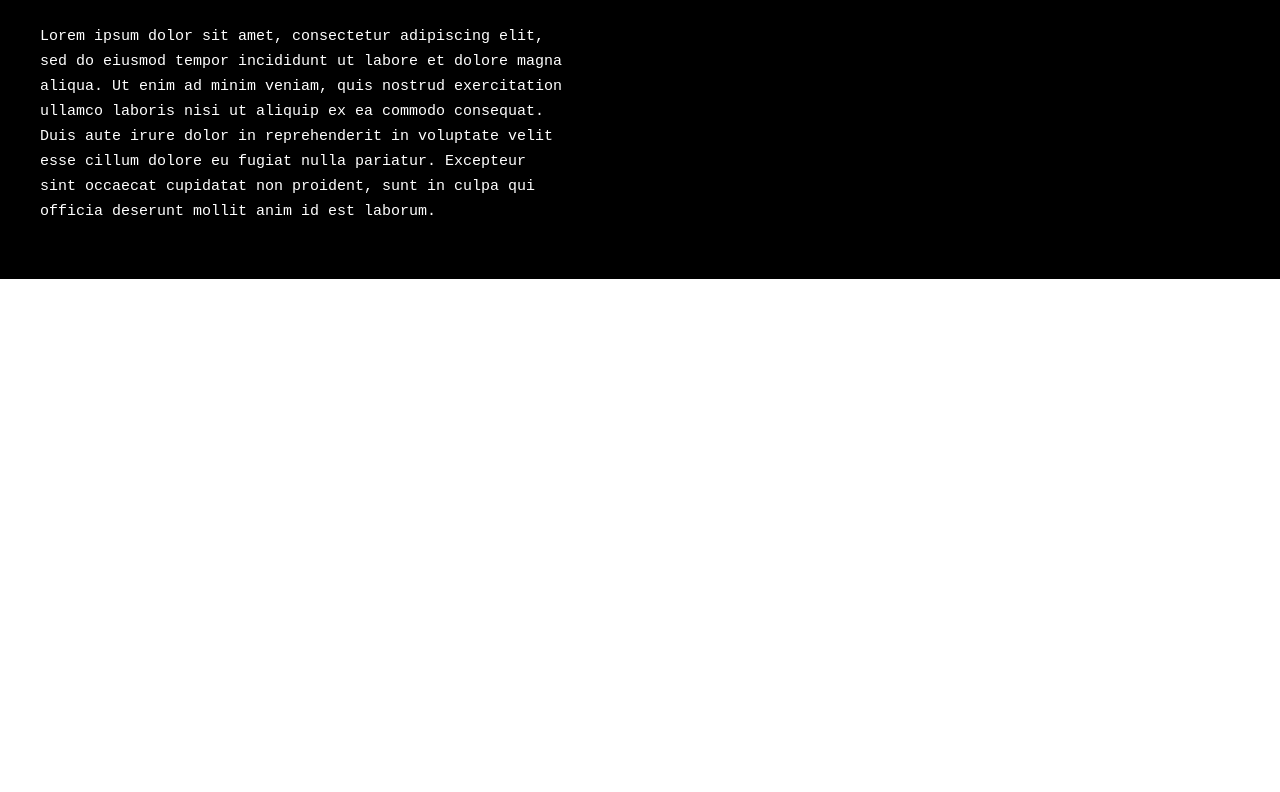
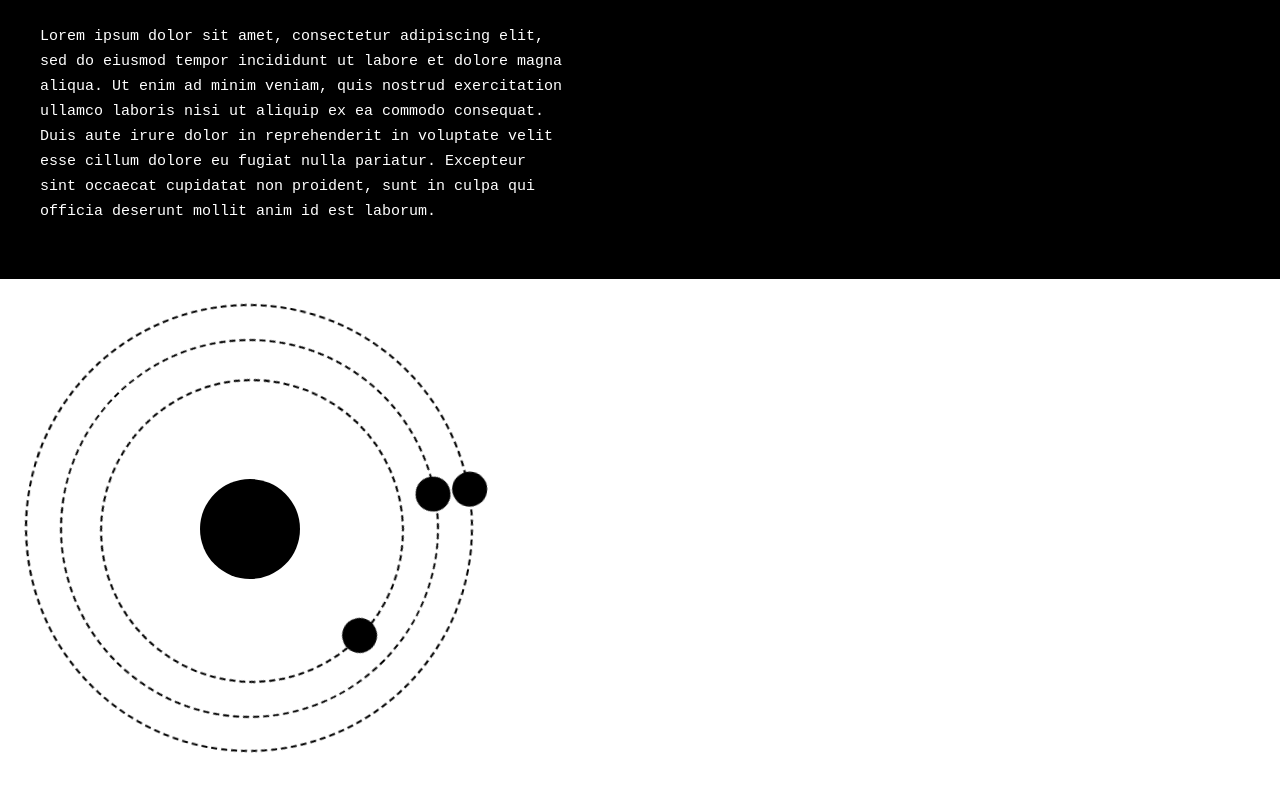
Before and after one commit to nstuhldreher1/PortfolioWebsite, a React (Create React App) app in the folder my-app/: page / in a window 1280 px wide. Shown: the part 344-1136 px from the top of the page. Before the commit the page ends 800 px from the top, so only its background shows below. Built offline with nearby package versions, Linux system fonts and the light colour scheme.

Commit message:
Added orbit animation for styling.

```diff
--- a/my-app/src/App.js
+++ b/my-app/src/App.js
@@ -1,5 +1,6 @@
 import PortfolioHeader from './components/PortfolioHeader';
 import AboutMe from './components/AboutMe';
+import Orbit from './components/Orbit';
 function App() {
   return (
     <div className="App">
@@ -8,6 +9,7 @@ function App() {
       </header>
       <PortfolioHeader/>
       <AboutMe/>
+      <Orbit/>
     </div>
   );
 }
--- /dev/null
+++ b/my-app/src/components/Orbit.css
@@ -0,0 +1,100 @@
+.inner-circle{
+    position: absolute;
+    top: 175px;
+    left: 175px;
+    width: 100px;
+    height: 100px;
+    background-color: black;
+    border-radius: 100%;
+}
+/* ---------- Container for the orbiting circles animation ---------- */
+#circle-orbit-container {
+    position: relative;
+    top: 25px;
+    left: 25px;
+    height: 300px;
+    width: 300px;
+  }
+
+  /* ---------- Inner orbit - This is the circles closest to the central point ---------- */
+  #inner-orbit {
+    position: absolute;
+    top: 75px;
+    left: 75px;
+    width: 300px;
+    height: 300px;
+    border: 2px black dashed;
+    border-radius: 100%;
+    -webkit-animation: spin-right 10s linear infinite;
+    animation: spin-right 10s linear infinite;
+  }
+
+  /* ---------- Repeating styles for the inner orbiting circles ---------- */
+  .inner-orbit-cirlces {
+    position: absolute;
+    top: 75px;
+    left: -6px;
+    height: 35px;
+    width: 35px;
+    border-radius: 100%;
+    background-color: black;
+  }
+
+  /* ---------- Middle orbit - This is the circles second closest to the central point ---------- */
+  #middle-orbit {
+    position: absolute;
+    top: 35px;
+    left: 35px;
+    width: 375px;
+    height: 375px;
+    border: 2px black dashed;
+    border-radius: 100%;
+    -webkit-animation: spin-right 15s linear infinite;
+    animation: spin-right 15s linear infinite;
+  }
+
+  /* ---------- Repeating styles for the inner orbiting circles ---------- */
+  .middle-orbit-cirlces {
+    position: absolute;
+    top: 63px;
+    left: 17px;
+    height: 35px;
+    width: 35px;
+    border-radius: 100%;
+    background-color: black;
+  }
+
+  /* ---------- Outer orbit - This is the circles furthest away from the central point ---------- */
+  #outer-orbit {
+    position: absolute;
+    top: 0;
+    left: 0;
+    width: 444px;
+    height: 444px;
+    border: 2px black dashed;
+    border-radius: 100%;
+    -webkit-animation: spin-right 20s linear infinite;
+    animation: spin-right 20s linear infinite;
+  }
+
+  /* ---------- Repeating styles for the outer orbiting circles ---------- */
+  .outer-orbit-cirlces {
+    position: absolute;
+    top: -5px;
+    left: 125px;
+    height: 35px;
+    width: 35px;
+    border-radius: 100%;
+    background-color: black;
+  }
+
+  /* ---------- Animation ---------- */
+  @keyframes spin-right {
+    100% {
+      -webkit-transform: rotate(360deg);
+      -moz-transform: rotate(360deg);
+      -ms-transform: rotate(360deg);
+      -o-transform: rotate(360deg);
+      transform: rotate(360deg);
+    }
+  }
--- /dev/null
+++ b/my-app/src/components/Orbit.js
@@ -0,0 +1,20 @@
+import './Orbit.css';
+
+function Orbit(){
+    return(
+        <div id="circle-orbit-container">
+            <div class = "inner-circle"></div>
+            <div id="inner-orbit">
+                <div class="inner-orbit-cirlces"></div>
+            </div>
+            <div id="middle-orbit">
+                <div class="middle-orbit-cirlces"></div>
+            </div>
+            <div id="outer-orbit">
+                <div class="outer-orbit-cirlces"></div>
+            </div>
+        </div>
+    );
+}
+
+export default Orbit;
```
